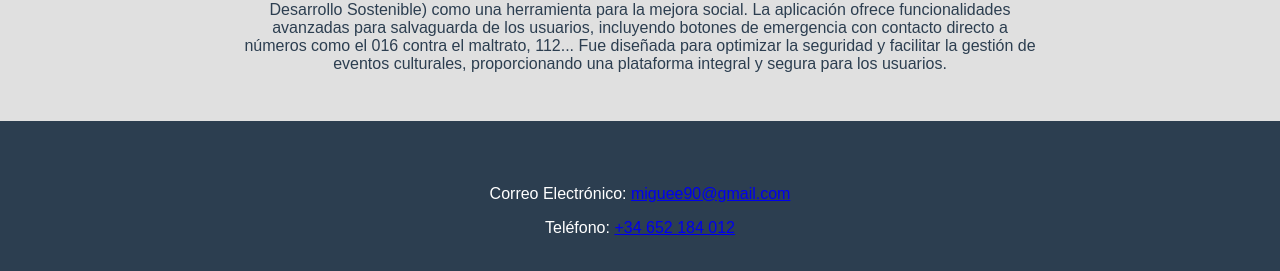
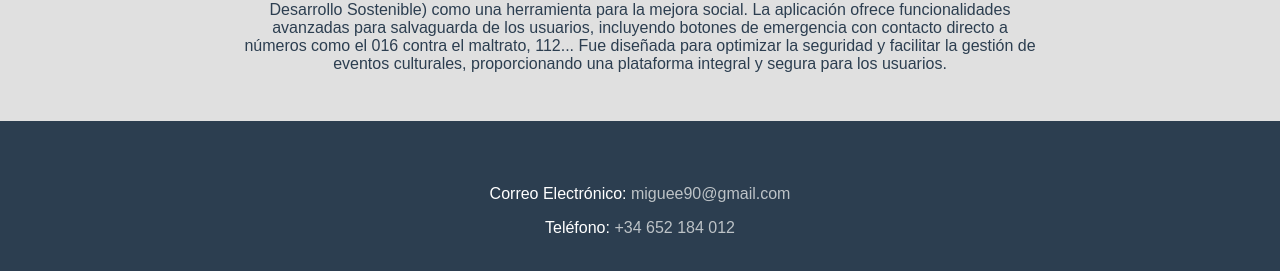
Before and after one commit to migue-90/portfolio, a plain HTML site: page index.html in a window 1280 px wide. Shown: the part 1599-1870 px from the top of the page. Drawn offline with nearby package versions, Linux system fonts and the light colour scheme.

Commit message:
Update index.html

```diff
--- a/index.html
+++ b/index.html
@@ -97,6 +97,13 @@
             text-align: center;
             padding: 1rem 0;
         }
+        footer a {
+            color: #bdc3c7;
+            text-decoration: none;
+        }
+        footer a:hover {
+            color: #95a5a6;
+        }
     </style>
 </head>
 <body>
```
